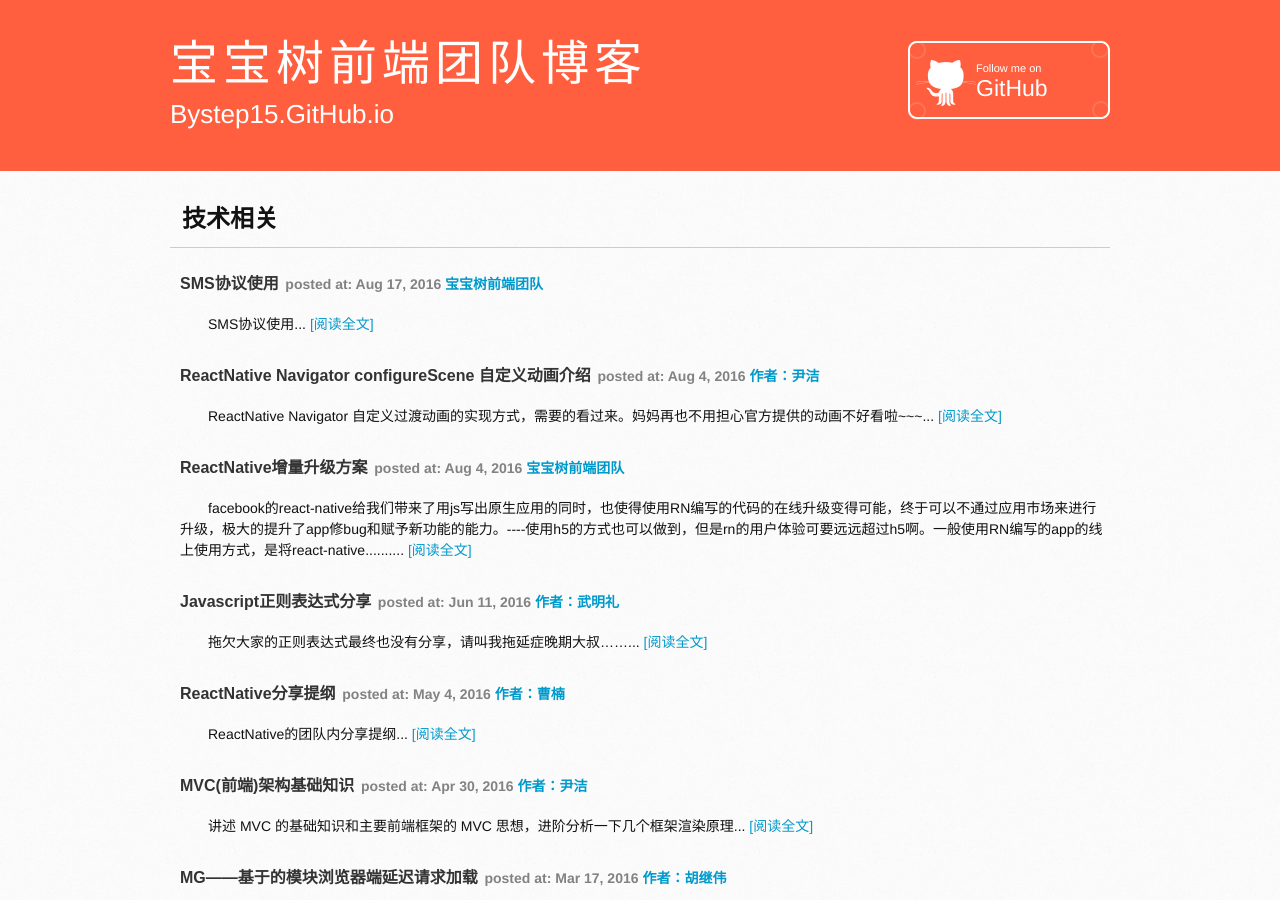
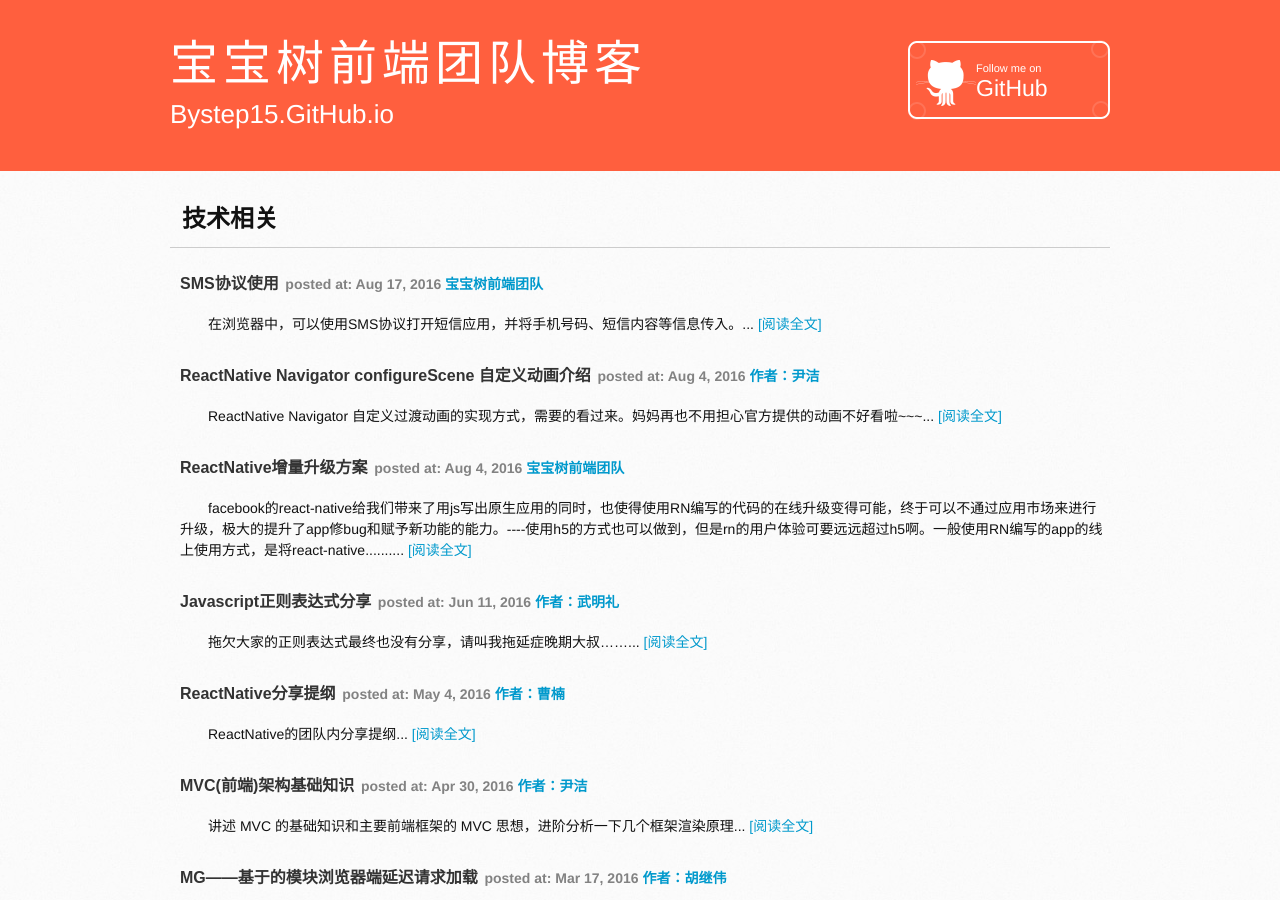
Before and after one commit to bystep15/bystep15.github.io, a Jekyll site: the page built from index.html, in a window 1280 px wide and 900 px high. Built offline with Jekyll 4.4.1, drawn with Linux system fonts in a browser that asks for light colours; the list of posts is cut into pages by our own code.

Commit message:
Update and rename 2016-03-17-sms.md to 2016-08-17-sms.md
修改描述

```diff
--- a/_posts/2016-03-17-sms.md
+++ b/_posts/2016-08-17-sms.md
@@ -2,7 +2,7 @@
 layout: post
 title:  "SMS协议使用"
 date:   2016-08-17 17:00:00 +0800
-description: "SMS协议使用"
+description: "在浏览器中，可以使用SMS协议打开短信应用，并将手机号码、短信内容等信息传入。"
 categories: front article
 ---
 
```
